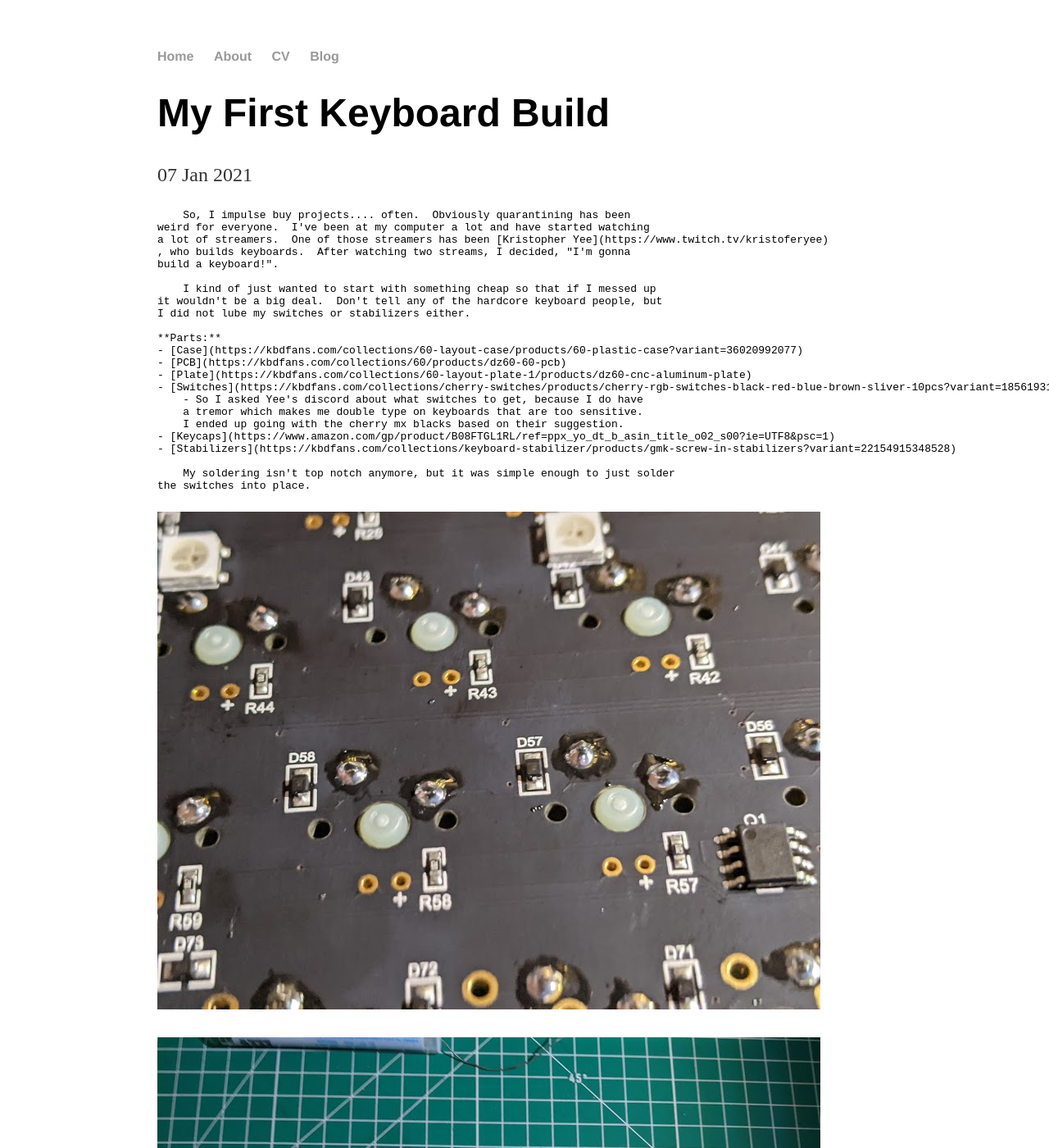
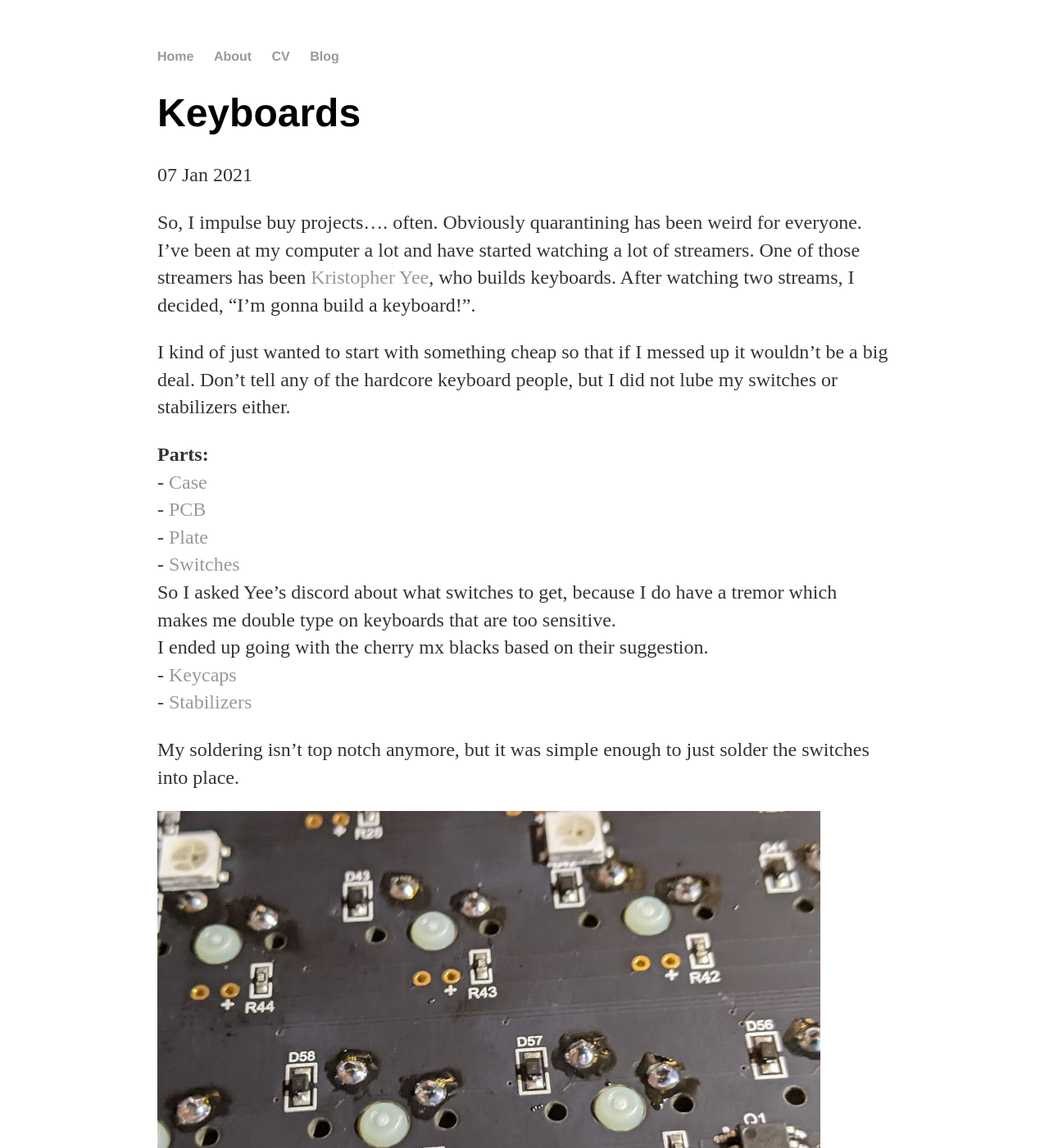
Before and after one commit to ilally93/ilally93.github.io, a Jekyll site: the page built from _posts/2021-01-07-Keyboards.md, in a window 1280 px wide and 1400 px high. Shown: the whole window at 82% size. Built offline with Jekyll 4.4.1, drawn with Linux system fonts in a browser that asks for light colours; some of the changed text lies outside the part shown.

Commit message:
is this markdown?

```diff
--- a/_posts/2021-01-07-Keyboards.md
+++ b/_posts/2021-01-07-Keyboards.md
@@ -1,44 +1,43 @@
 ---
 layout: post
-title: "My First Keyboard Build"
+title: "Keyboards"
 date: 2021-01-07
 ---
 
-        So, I impulse buy projects.... often.  Obviously quarantining has been
-    weird for everyone.  I've been at my computer a lot and have started watching
-    a lot of streamers.  One of those streamers has been [Kristopher Yee](https://www.twitch.tv/kristoferyee)
-    , who builds keyboards.  After watching two streams, I decided, "I'm gonna
-    build a keyboard!".
+So, I impulse buy projects.... often.  Obviously quarantining has been
+weird for everyone.  I've been at my computer a lot and have started watching
+a lot of streamers.  One of those streamers has been [Kristopher Yee](https://www.twitch.tv/kristoferyee), who builds keyboards.  After watching two streams,
+I decided, "I'm gonna build a keyboard!".
 
-        I kind of just wanted to start with something cheap so that if I messed up
-    it wouldn't be a big deal.  Don't tell any of the hardcore keyboard people, but
-    I did not lube my switches or stabilizers either.
+I kind of just wanted to start with something cheap so that if I messed up
+it wouldn't be a big deal.  Don't tell any of the hardcore keyboard people, but
+I did not lube my switches or stabilizers either.
 
-    **Parts:**
-    - [Case](https://kbdfans.com/collections/60-layout-case/products/60-plastic-case?variant=36020992077)
-    - [PCB](https://kbdfans.com/collections/60/products/dz60-60-pcb)
-    - [Plate](https://kbdfans.com/collections/60-layout-plate-1/products/dz60-cnc-aluminum-plate)
-    - [Switches](https://kbdfans.com/collections/cherry-switches/products/cherry-rgb-switches-black-red-blue-brown-sliver-10pcs?variant=18561931608122)
-        - So I asked Yee's discord about what switches to get, because I do have
+**Parts:**\
+    - [Case](https://kbdfans.com/collections/60-layout-case/products/60-plastic-case?variant=36020992077)\
+    - [PCB](https://kbdfans.com/collections/60/products/dz60-60-pcb)\
+    - [Plate](https://kbdfans.com/collections/60-layout-plate-1/products/dz60-cnc-aluminum-plate)\
+    - [Switches](https://kbdfans.com/collections/cherry-switches/products/cherry-rgb-switches-black-red-blue-brown-sliver-10pcs?variant=18561931608122)\
+        So I asked Yee's discord about what switches to get, because I do have
         a tremor which makes me double type on keyboards that are too sensitive.
-        I ended up going with the cherry mx blacks based on their suggestion.
-    - [Keycaps](https://www.amazon.com/gp/product/B08FTGL1RL/ref=ppx_yo_dt_b_asin_title_o02_s00?ie=UTF8&psc=1)
+        I ended up going with the cherry mx blacks based on their suggestion.\
+    - [Keycaps](https://www.amazon.com/gp/product/B08FTGL1RL/ref=ppx_yo_dt_b_asin_title_o02_s00?ie=UTF8&psc=1)\
     - [Stabilizers](https://kbdfans.com/collections/keyboard-stabilizer/products/gmk-screw-in-stabilizers?variant=22154915348528)
 
-        My soldering isn't top notch anymore, but it was simple enough to just solder
-    the switches into place.
+My soldering isn't top notch anymore, but it was simple enough to just solder
+the switches into place.
 
 ![diagram](https://github.com/ilally93/ilally93.github.io/blob/master/photos/solder.jpg?raw=true)
 
 ![diagram](https://github.com/ilally93/ilally93.github.io/blob/master/photos/keeb.jpg?raw=true)
 
-    And a final result:
+And a final result:
 
 ![diagram](https://github.com/ilally93/ilally93.github.io/blob/master/photos/firstBuild.gif?raw=true)
 
-        Anyway, it isn't anything fancy, but I'm pretty happy with it.  I think
-    for my next build I'll go with switches with a little less resistance, but
-    I am happy for now.  Of course, now I'm obsessed with mechanical keyboards
-    and I just want to build more.  I find [this keyboard](https://drop.com/buy/infinity-ergodox#overview),
-    but it's out of stock.  So obviously, my solution is that I'm going to design
-    my own keyboard (pcb and case).  Wish me luck!
+Anyway, it isn't anything fancy, but I'm pretty happy with it.  I think
+for my next build I'll go with switches with a little less resistance, but
+I am happy for now.  Of course, now I'm obsessed with mechanical keyboards
+and I just want to build more.  I find
+[this keyboard](https://drop.com/buy/infinity-ergodox#overview), but it's out of stock.  So obviously, my solution is that I'm going to design
+my own keyboard (pcb and case).  Wish me luck!
```
